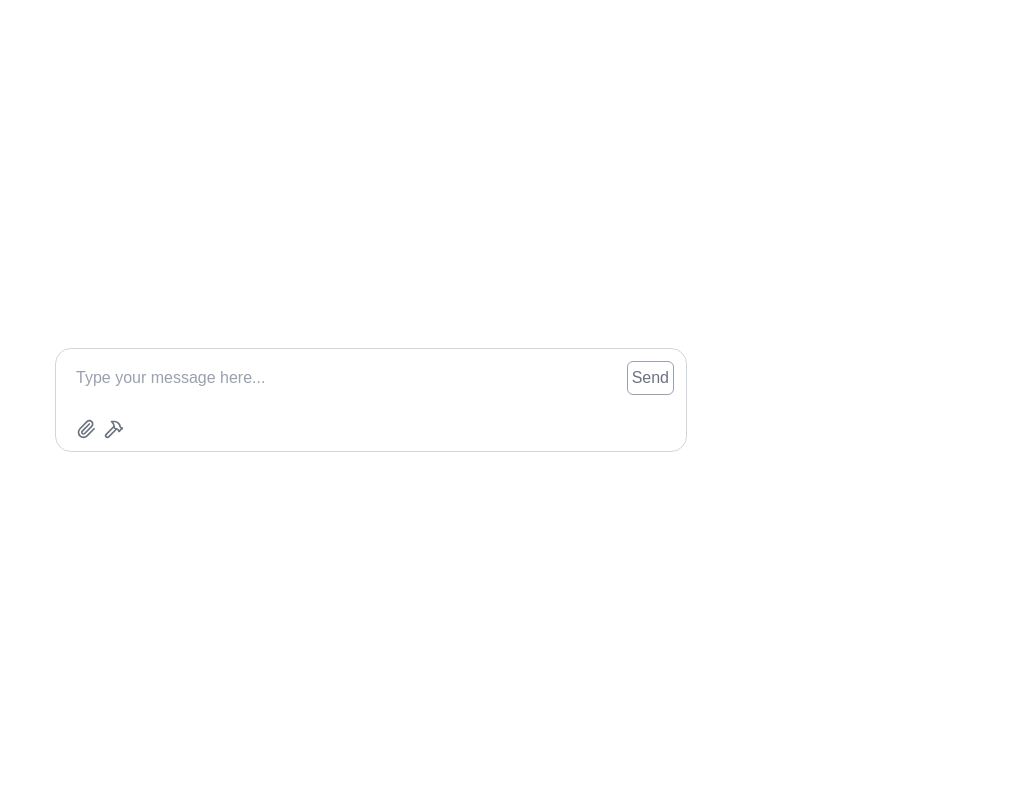
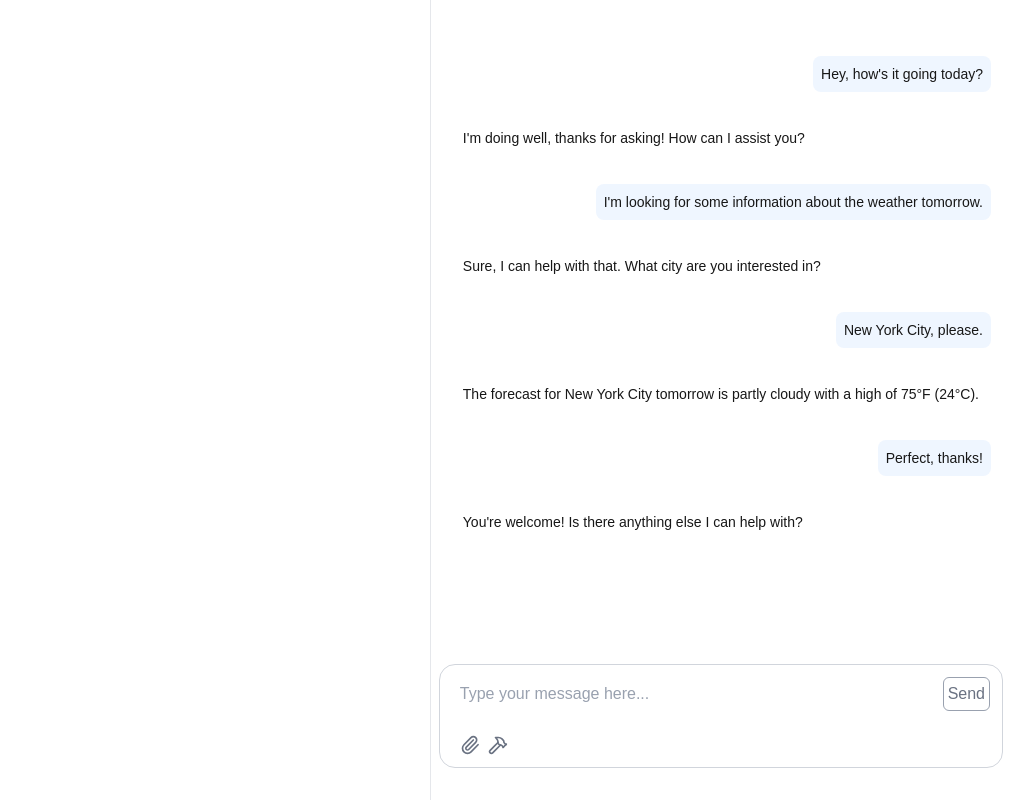
Before and after one commit to st9ho3/chat-agent, a Next.js app: page / in a window 1280 px wide. Shown: the whole page, without its empty margins (269-1280 px from the left). Built offline with nearby package versions, Linux system fonts and the light colour scheme.

Commit message:
Finishing the chatUI

```diff
--- a/src/app/components/chatDialog.tsx
+++ b/src/app/components/chatUI/chatDialog.tsx
@@ -16,7 +16,7 @@ const ChatDialog = () => {
 console.log(messages);
 
   return (
-   <div className="flex flex-col  w-full lg:w-1/2 h-4/5 p-3 overflow-y-scroll ">
+   <div className="flex flex-col w-full h-4/5 mb-1 p-3 overflow-y-auto">
     {messages.map((message) => (
       <Message key={message.text} user={message.user} text={message.text} />
     ))}
--- a/src/app/components/chatInput.tsx
+++ b/src/app/components/chatUI/chatInput.tsx
@@ -1,6 +1,6 @@
 "use client";
 import { Paperclip, Hammer } from 'lucide-react';
-import { useHomeContext } from '../context/homeContext/homeContext';
+import { useHomeContext } from '../../context/homeContext/homeContext';
 
 
 const ChatInput = () => {
@@ -13,7 +13,7 @@ const toggleDialog = (): void => {
     }
 
     return (
-    <div className="border-1 w-full lg:w-1/2 lg:h-1/8 h-1/5 min-h-26 p-3 rounded-2xl border-gray-300">
+    <div className="border-1 w-full lg:h-1/8 h-1/6 min-h-26 p-3 rounded-2xl border-gray-300">
       <div className="flex ">
         <input type="text" className=" w-full h-1/4 p-2 focus:outline-none text-gray-500 placeholder:text-gray-400" placeholder="Type your message here..." />
         <button onClick={ !state.dialogExists ? toggleDialog : undefined} className="border-1 border-gray-400 text-gray-500 p-1 ml-1 rounded-md cursor-pointer h">Send</button>
--- /dev/null
+++ b/src/app/components/chatUI/chatUI.tsx
@@ -0,0 +1,15 @@
+import React from 'react'
+import ChatDialog from './chatDialog'
+import ChatInput from './chatInput'
+
+const ChatUI = () => {
+  return (
+    <div className="flex flex-col items-center justify-center border-l-1 border-gray-200 h-screen p-2">
+     <ChatDialog />
+
+     <ChatInput />
+    </div>
+  )
+}
+
+export default ChatUI
--- a/src/app/components/message.tsx
+++ b/src/app/components/chatUI/message.tsx
@@ -5,7 +5,7 @@ const Message = ({user, text}: {user: string, text: string}) => {
     <>
       { user === "me" ?
         <div className='flex justify-end my-3'>
-        <div className='flex justify-center items-center flex-col max-w-1/2 max-h-40 min-w-fit min-h-1 text-sm bg-white rounded-2xl border-gray-300 border-1 p-3 '>
+        <div className='flex justify-center items-center flex-col max-w-1/2 max-h-40 min-w-fit min-h-1 text-sm bg-blue-50 rounded-lg p-2 '>
           {text}
         </div>
       </div>
--- a/src/app/page.tsx
+++ b/src/app/page.tsx
@@ -1,17 +1,11 @@
-"use client";
 
-import ChatDialog from "./components/chatDialog";
-import ChatInput from "./components/chatInput";
-import { useHomeContext } from "./context/homeContext/homeContext";
+import ChatUI from "./components/chatUI/chatUI";
 
 export default function Home() {
-  const {state} = useHomeContext();
-
 
   return (
-    <div className="flex flex-col items-center justify-center w-full h-screen p-2">
-      { state.dialogExists && <ChatDialog />}
-     <ChatInput />
+    <div className="flex justify-end " >
+      <ChatUI />
     </div>
   );
 }
```
